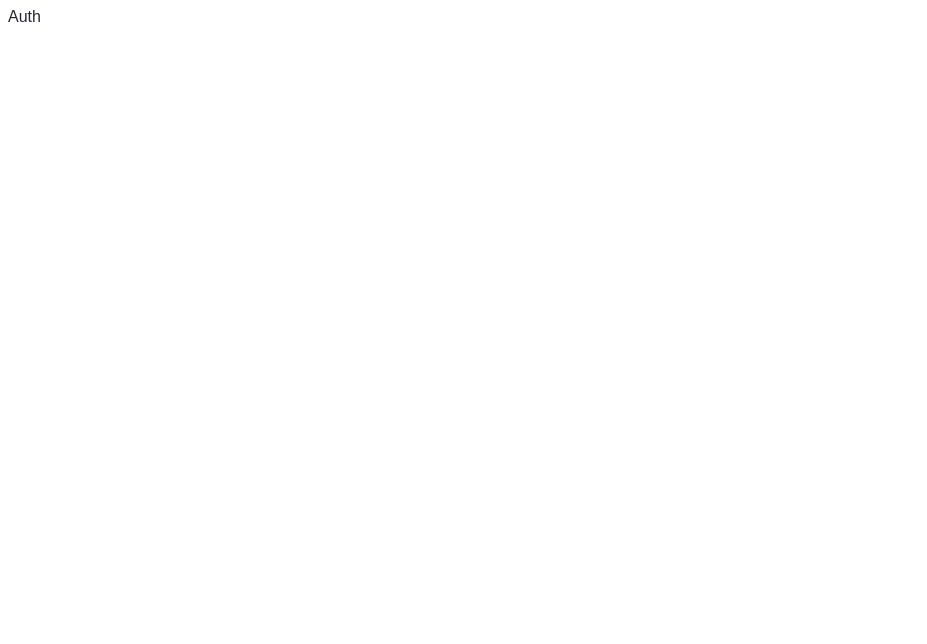
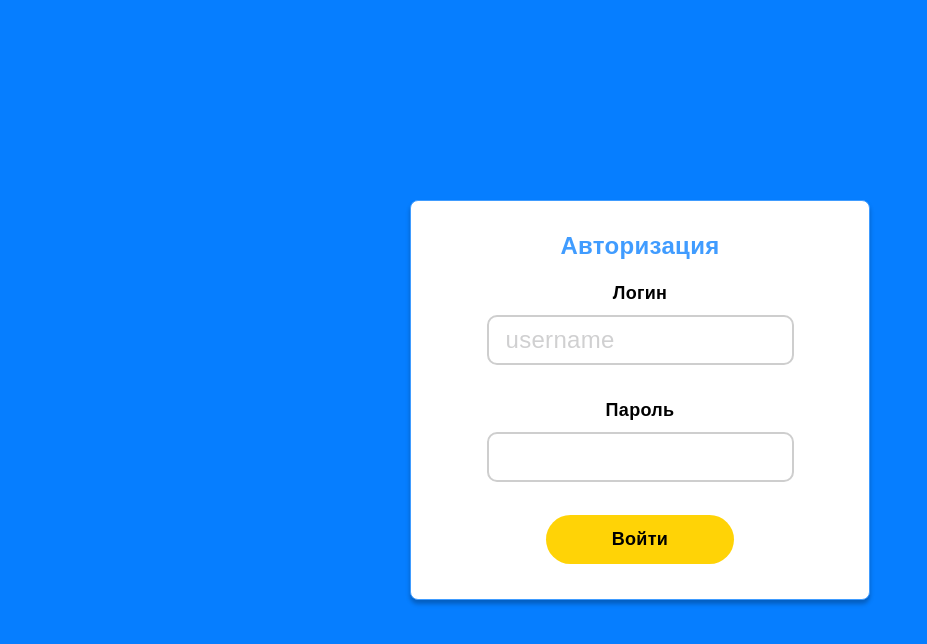
Before and after one commit to h3lpkey/avtocod, a Vue app: page /login in a window 1280 px wide. Shown: the top 644 px of the page, without its empty margins (0-927 px from the left). Built offline with nearby package versions, Linux system fonts and the light colour scheme.

Commit message:
sass-loader, html css for login

```diff
--- a/package.json
+++ b/package.json
@@ -21,7 +21,9 @@
     "babel-eslint": "^10.0.1",
     "eslint": "^5.16.0",
     "eslint-plugin-vue": "^5.0.0",
-    "vue-template-compiler": "^2.6.10"
+    "vue-template-compiler": "^2.6.10",
+    "node-sass": "^4.12.0",
+    "sass-loader": "^8.0.0"
   },
   "eslintConfig": {
     "root": true,
--- a/src/App.vue
+++ b/src/App.vue
@@ -14,6 +14,9 @@ export default {
 </script>
 
 <style>
+  body {
+    margin: 0;
+  }
   #app {
   @import url('https://fonts.googleapis.com/css?family=Muli:400,600,600i&display=swap');
     font-family: 'Muli', sans-serif;
--- a/src/Auth.vue
+++ b/src/Auth.vue
@@ -1,6 +1,17 @@
 <template>
   <div class="Auth">
-    Auth
+    <div class="login-box">
+      <h3 class="tittle tittle__blue">Авторизация</h3>
+      <div class="input-box">
+        <label for="login" class="auth-label">Логин</label>
+        <input type="text" id="login" class="auth-input" placeholder="username"/>
+      </div>
+      <div class="input-box">
+        <label for="password" class="auth-label">Пароль</label>
+        <input type="text" id="password" class="auth-input"/>
+      </div>
+      <button class="btn btn__yellow">Войти</button>
+    </div>
   </div>
 </template>
 
@@ -9,3 +20,116 @@ export default {
   props: {}
 }
 </script>
+
+<style lang="scss">
+  .Auth {
+    height: 100vh;
+    width: 100vw;
+    background: linear-gradient(0deg, #067EFF, #067EFF);
+    display: flex;
+    justify-content: center;
+    align-items: center;
+
+    .login-box {
+      width: 460px;
+      height: 400px;
+      padding: 30px 0 35px;
+      background: #fff;
+      border: 1px solid #409CFF;
+      box-sizing: border-box;
+      box-shadow: 0 4px 4px rgba(0, 0, 0, 0.25);
+      border-radius: 8px;
+      display: flex;
+      flex-direction: column;
+      justify-content: space-between;
+      align-items: center;
+
+      @media (max-width: 500px) {
+        width: 292px;
+      }
+
+      .tittle {
+        font-weight: bold;
+        font-size: 24px;
+        line-height: 30px;
+        letter-spacing: 0.3px;
+        margin-top: 0;
+        margin-bottom: 18px;
+
+        &__blue {
+          color: #409CFF;
+        }
+      }
+
+      .input-box {
+        display: flex;
+        flex-direction: column;
+        align-items: center;
+        margin-bottom: 30px;
+
+        .auth-label {
+          font-weight: 600;
+          font-size: 18px;
+          line-height: 23px;
+          letter-spacing: 0.3px;
+          margin-bottom: 10px;
+          color: #000000;
+        }
+
+        .auth-input {
+          width: 307px;
+          height: 50px;
+          border: 2px solid #CECECE;
+          box-sizing: border-box;
+          border-radius: 10px;
+          font-size: 24px;
+          line-height: 30px;
+          letter-spacing: 0.3px;
+          padding: 0 17px;
+          transition: 200ms;
+
+          &::placeholder {
+            font-size: 24px;
+            line-height: 30px;
+            letter-spacing: 0.3px;
+            color: #D0D0D1;
+          }
+
+          &:focus {
+            outline: 0;
+            border-color: #409CFF;
+          }
+
+          @media (max-width: 500px) {
+            width: 225px;
+          }
+        }
+      }
+
+      .btn {
+        border-radius: 50px;
+        border: none;
+        padding: 13px 66px;
+        font-weight: bold;
+        font-size: 18px;
+        line-height: 23px;
+        letter-spacing: 0.3px;
+        transition: 200ms;
+
+        &__yellow {
+          background: #FFD306;
+          color: #000000;
+        }
+
+        &:focus {
+          outline: 0;
+        }
+
+        &:hover {
+          cursor: pointer;
+          box-shadow: 0 4px 4px rgba(0, 0, 0, 0.25);
+        }
+      }
+    }
+  }
+</style>
```
Also changed, not shown: 1 other file (tests, documents, lock files or other folders).
